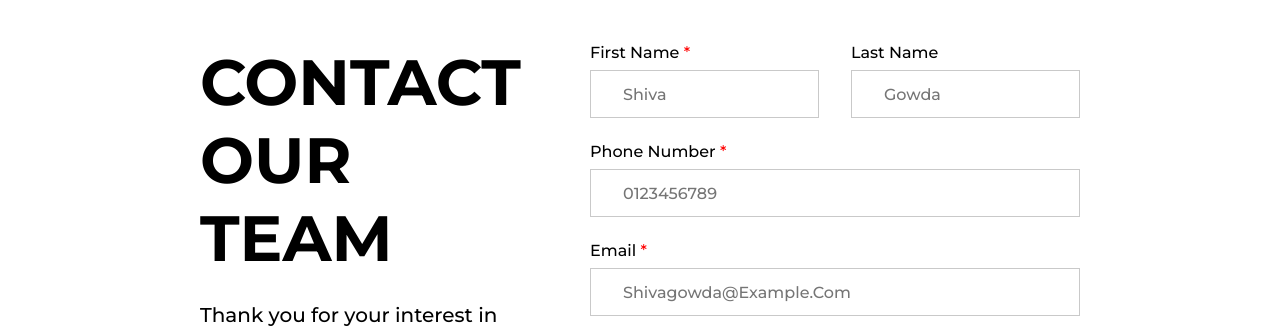
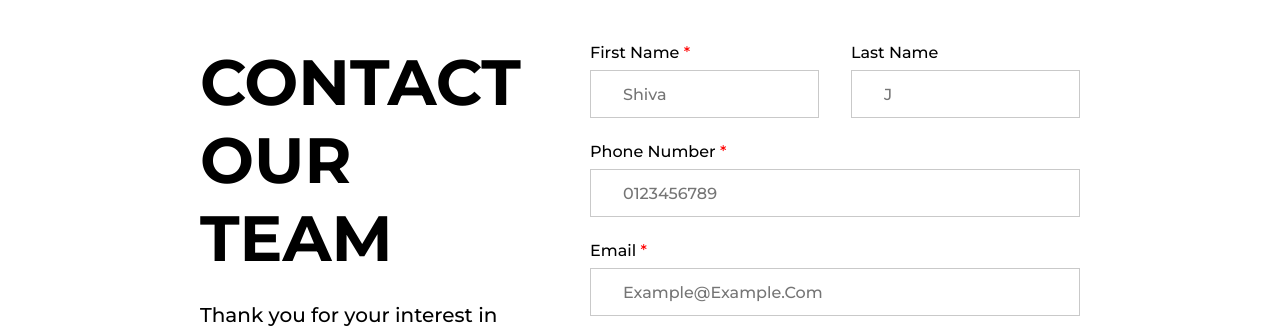
Before and after one commit to Mallikarjun-Mathapati/NXTSkills, a React (Create React App) app: page /Contact-us in a window 1280 px wide. Shown: the part 473-801 px from the top of the page. Built offline with nearby package versions, Linux system fonts and the light colour scheme.

Commit message:
update-1

```diff
--- a/src/Components/Testimonials/Testimonial.js
+++ b/src/Components/Testimonials/Testimonial.js
@@ -10,12 +10,12 @@ const Testimonial = () => {
             <h2>What Our Client Say</h2>
           </div>
           <div className="testimonial-main-grid">
-            <div className="testimonial-grid-1">
+            {/* <div className="testimonial-grid-1">
               <p>
                 We supply clients across the entire globe with improved network
                 connections.
               </p>
-            </div>
+            </div> */}
             <div className="testimonials-main-grid-2">
               <TestimonialsMain />
             </div>
--- a/src/HomeSections/ContactForm.js
+++ b/src/HomeSections/ContactForm.js
@@ -95,7 +95,7 @@ const ContactForm = () => {
                   </div>
                   <div className="contact-from-last-name same-form">
                     <label htmlFor="Last-Name">Last Name</label>
-                    <input type="text" placeholder="Gowda" name="Last-Name" />
+                    <input type="text" placeholder="J" name="Last-Name" />
                   </div>
                 </div>
                 <div className="contact-from-company-name same-form">
@@ -116,7 +116,7 @@ const ContactForm = () => {
                   <input
                     type="email"
                     required
-                    placeholder="shivagowda@example.com"
+                    placeholder="example@example.com"
                     name="Email"
                   />
                 </div>
```
